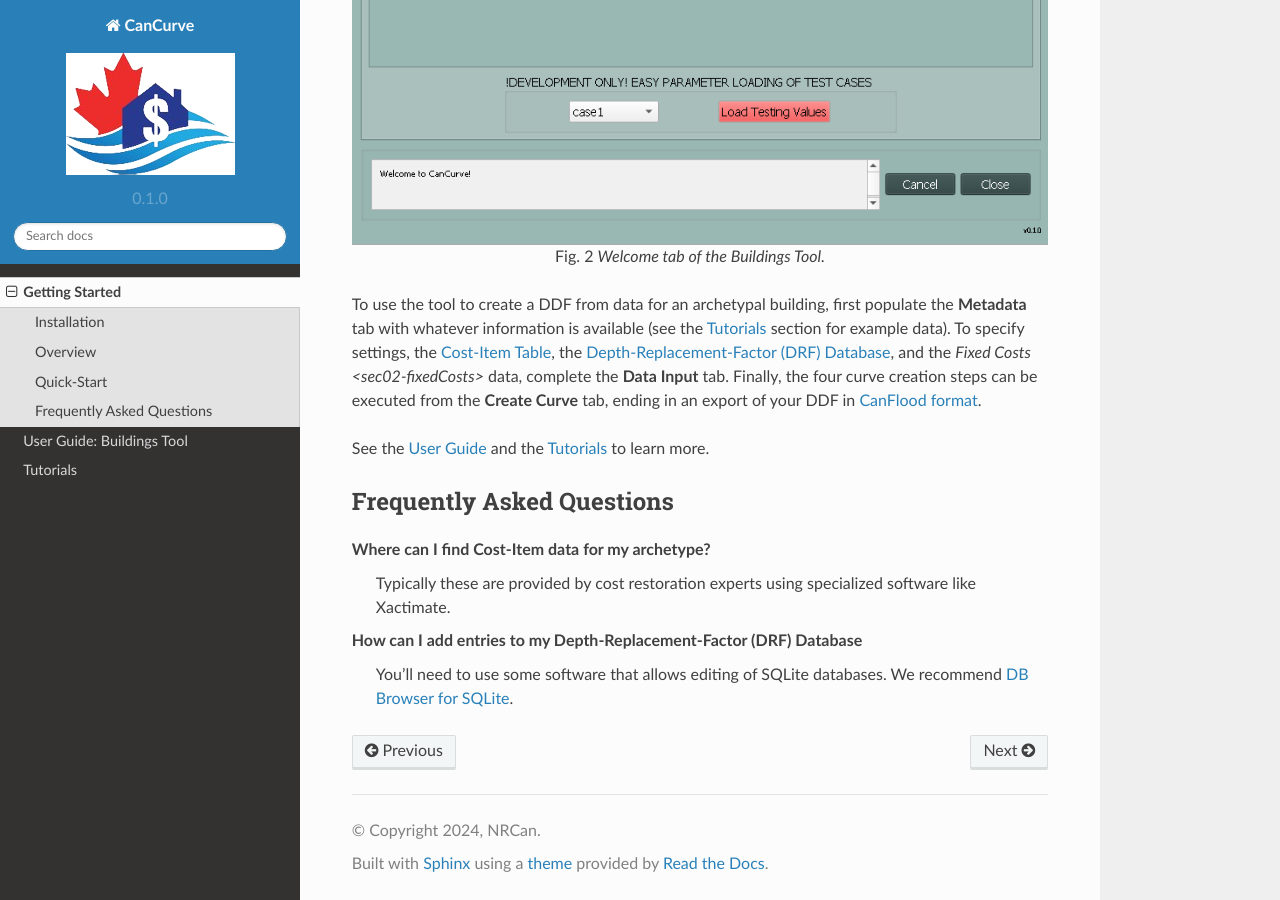
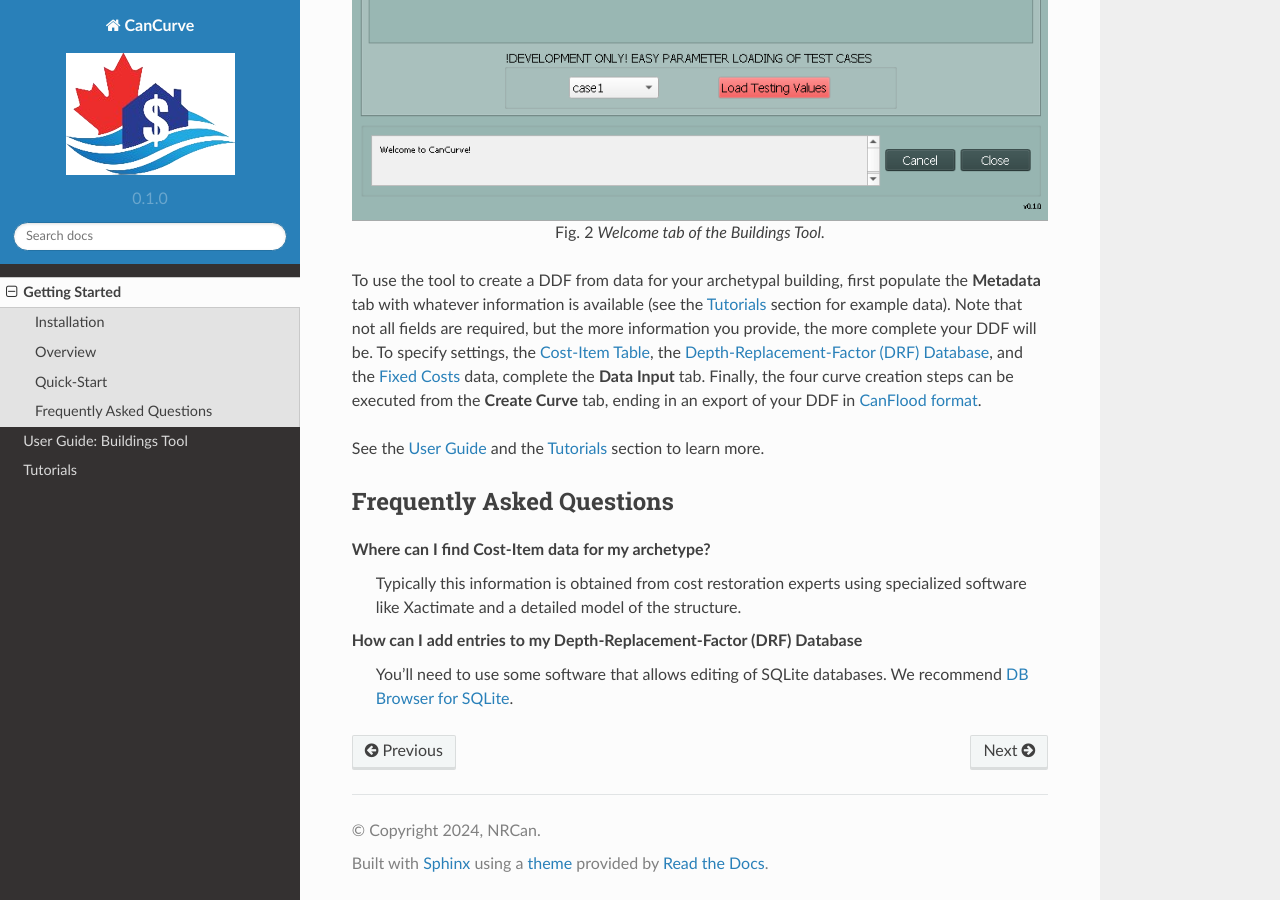
Before and after one commit to NRCan/CanCurve, a Sphinx documentation site: the page built from docs/source/01_getting-started.rst, in a window 1280 px wide and 900 px high, scrolled down 2205 px. Built offline with Sphinx 7.4.7 and the Read the Docs theme 2.0.0, drawn with Linux system fonts in a browser that asks for light colours; some of the changed text lies outside the part shown.

Commit message:
content work

```diff
--- a/docs/source/01_getting-started.rst
+++ b/docs/source/01_getting-started.rst
@@ -46,13 +46,13 @@
 Quick-Start
 -----------------------
 After installation of the plugin, the |CanCurve_icon| icon should appear on your plugins toolbar.
-If you don't see the icon, first check the plugin is **checked** on the **Installed** tab of the **Manage and Install Plugins..** dialog; then check the **plugins toolbar** is enabled by right-clicking the QGIS toolbar.
+If you don't see the icon, first ensure the plugin is checked on the **Installed** tab of the **Manage and Install Plugins..** dialog; then ensure the **plugins toolbar** is enabled by right-clicking the QGIS toolbar.
 
 .. |CanCurve_icon| image:: /assets/icon_solid.png
    :align: middle
    :width: 14
 
-Click the |CanCurve_icon| to open the :ref:`Buildings Tool <sec02-bldgs>` dialog.
+To start working with CanCurve, click the |CanCurve_icon| to open the :ref:`Buildings Tool <sec02-bldgs>` dialog.
 
 
 .. _fig01-dialog-welcome:
@@ -64,12 +64,13 @@
 
    Welcome tab of the Buildings Tool.
 
-To use the tool to create a DDF from data for an archetypal building, first populate the **Metadata** tab with whatever information is available (see the :ref:`Tutorials <sec03-tutorials>` section for example data).
-To specify settings, the :ref:`Cost-Item Table <sec02-costInformation>`, the :ref:`Depth-Replacement-Factor (DRF) Database <sec02-DRF>`, and the `Fixed Costs <sec02-fixedCosts>` data, complete the **Data Input** tab.
+To use the tool to create a DDF from data for your archetypal building, first populate the **Metadata** tab with whatever information is available (see the :ref:`Tutorials <sec03-tutorials>` section for example data).
+Note that not all fields are required, but the more information you provide, the more complete your DDF will be.
+To specify settings, the :ref:`Cost-Item Table <sec02-costInformation>`, the :ref:`Depth-Replacement-Factor (DRF) Database <sec02-DRF>`, and the :ref:`Fixed Costs <sec02-fixedCosts>` data, complete the **Data Input** tab.
 Finally, the four curve creation steps can be executed from the **Create Curve** tab, ending in an export of your DDF in :ref:`CanFlood format <sec02-CanFloodFormat>`.
 
 
-See the  :ref:`User Guide <sec02-userGuide>` and the :ref:`Tutorials <sec03-tutorials>` to learn more.
+See the :ref:`User Guide <sec02-userGuide>` and the :ref:`Tutorials <sec03-tutorials>` section to learn more.
 
 
 .. _sec01-faq:
@@ -78,7 +79,7 @@
 --------------------------
 
 **Where can I find Cost-Item data for my archetype?**
-    Typically these are provided  by cost restoration experts using specialized software like Xactimate.
+    Typically this information is obtained from cost restoration experts using specialized software like Xactimate and a detailed model of the structure.
 
 **How can I add entries to my Depth-Replacement-Factor (DRF) Database**
     You'll need to use some software that allows editing of SQLite databases. We recommend `DB Browser for SQLite <https://sqlitebrowser.org/>`_.
```
Also changed, not shown: other parts of docs/source/01_getting-started.rst (+4 -4 lines), docs/source/02_user-guide.rst (+82 -15 lines).
